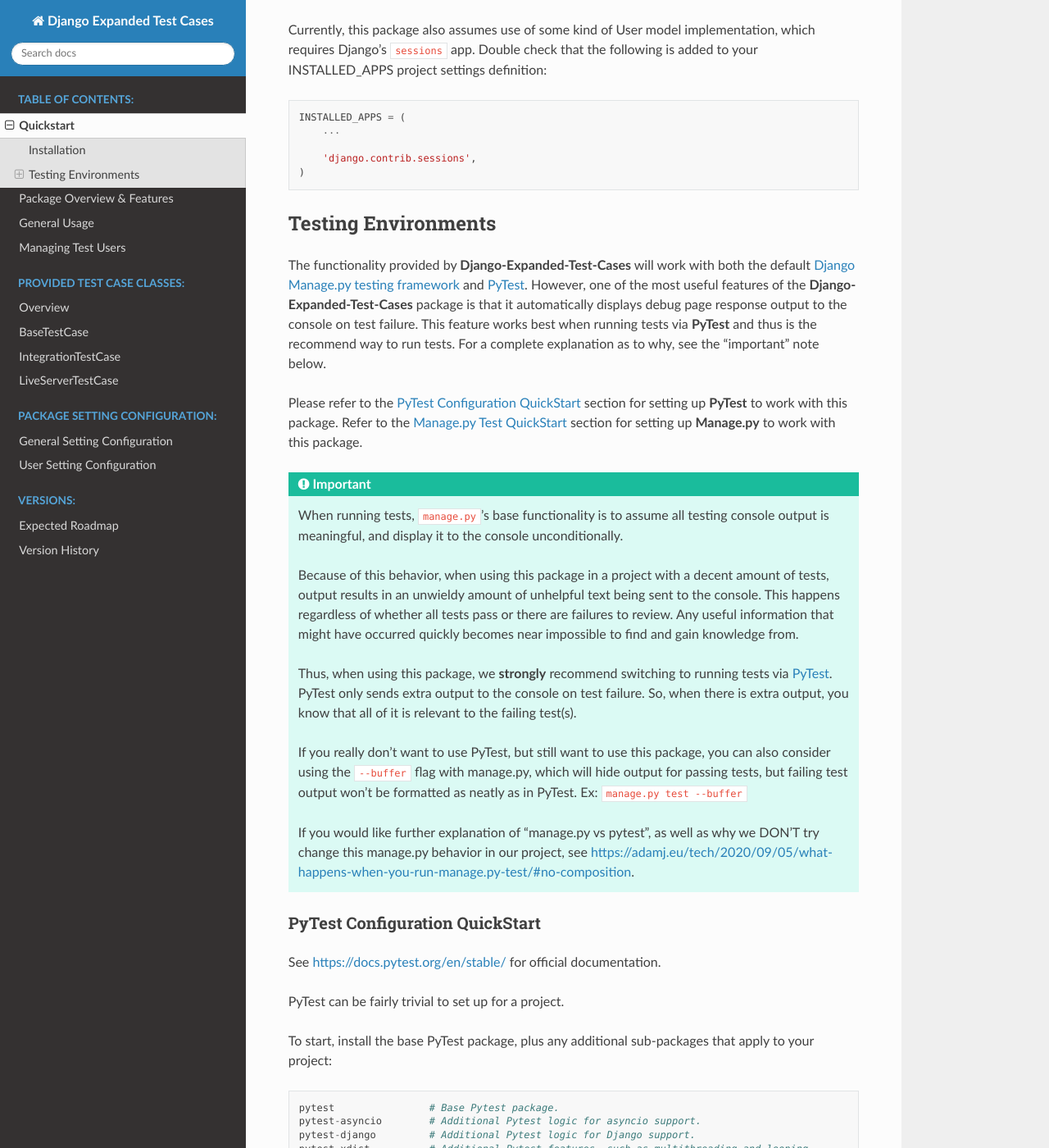
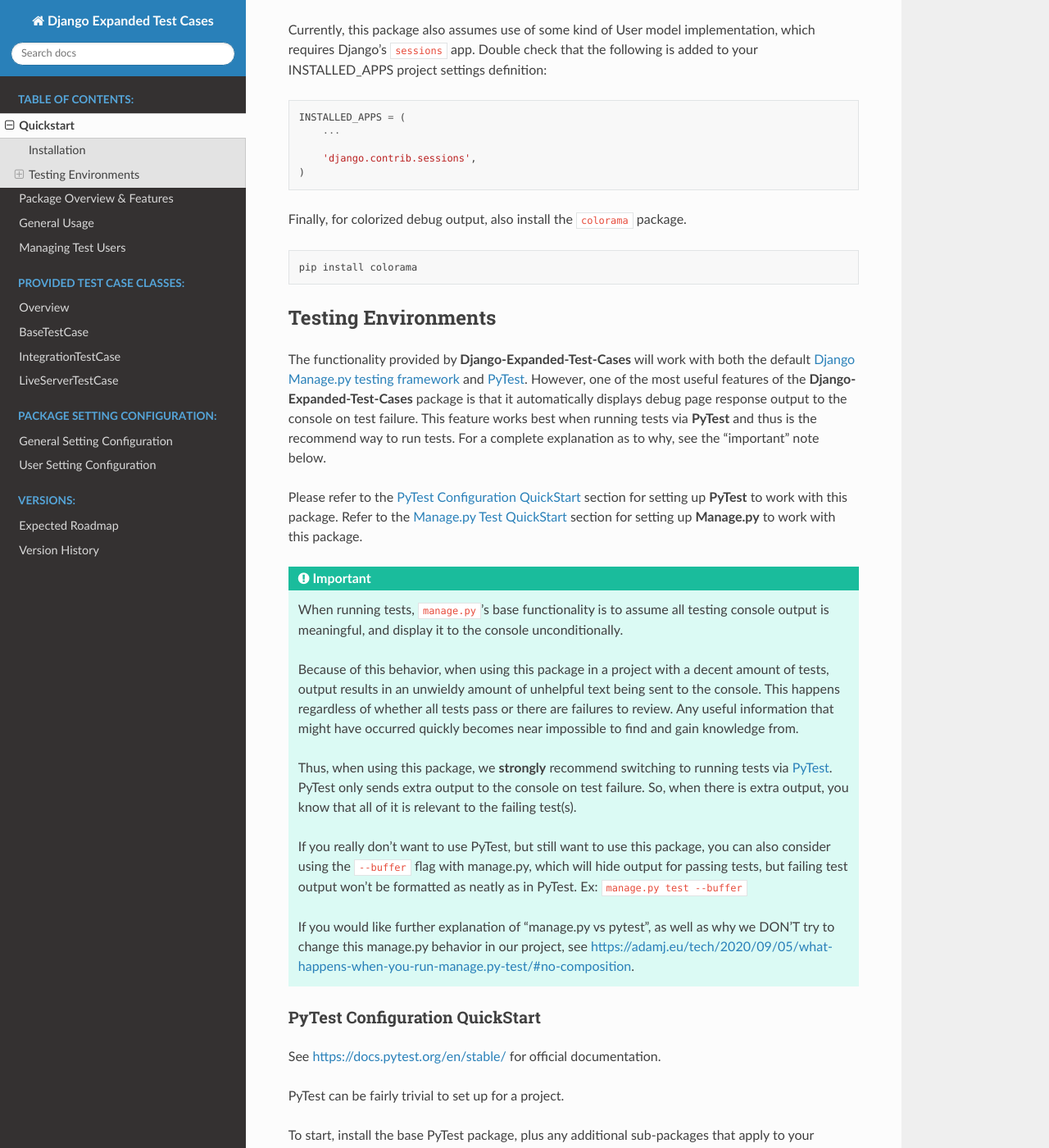
Before and after one commit to brodriguez8774/django-expanded-test-cases, a Sphinx documentation site: the page built from docs/source/quickstart.rst, in a window 1280 px wide and 1400 px high, scrolled down 403 px. Shown: the whole window at 82% size. Built offline with Sphinx 7.4.7 and the Read the Docs theme 2.0.0, drawn with Linux system fonts in a browser that asks for light colours.

Commit message:
Update docs quickstart to include note about colorama/color output

```diff
--- a/docs/source/quickstart.rst
+++ b/docs/source/quickstart.rst
@@ -31,6 +31,13 @@ definition:
 
         'django.contrib.sessions',
     )
+
+
+Finally, for colorized debug output, also install the ``colorama`` package.
+
+.. code:: python
+
+    pip install colorama
 
 
 Testing Environments
@@ -78,7 +85,7 @@ Refer to the `Manage.py Test QuickStart`_ section for setting up
     as neatly as in PyTest. Ex: ``manage.py test --buffer``
 
     If you would like further explanation of "manage.py vs pytest", as well as
-    why we DON'T try change this manage.py behavior in our project, see
+    why we DON'T try to change this manage.py behavior in our project, see
     `<https://adamj.eu/tech/2020/09/05/what-happens-when-you-run-manage.py-test/#no-composition>`_.
 
 
```
